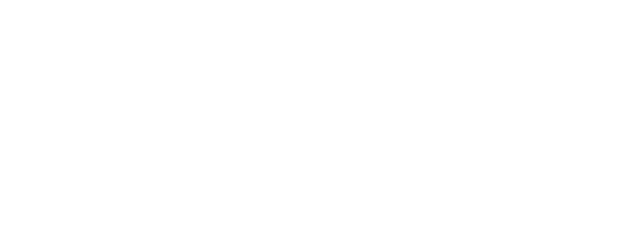
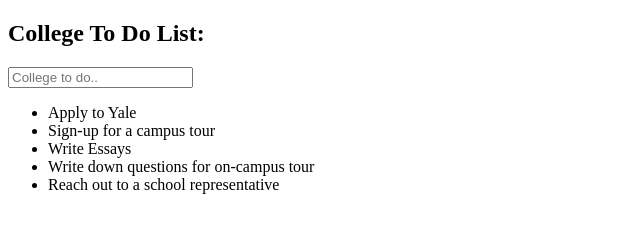
Before and after one commit to JuliaFong/toDoList, a plain HTML site: page index.html in a window 1280 px wide. Shown: the whole page, without its empty margins (0-640 px from the left). Drawn offline with Linux system fonts and the light colour scheme.

Commit message:
update front page

```diff
--- a/index.html
+++ b/index.html
@@ -3,10 +3,26 @@
 <head>
     <meta charset="UTF-8">
     <meta name="viewport" content="width=device-width, initial-scale=1.0">
+    <link rel="stylesheet" href="css/style.css">
+    <script src="js/app.js"></script>
     <meta http-equiv="X-UA-Compatible" content="ie=edge">
     <title>Document</title>
 </head>
 <body>
+    <div id="firDiv" class="header">
+        <h2>College To Do List:</h2>
+        <input type="text" id="newInput" placeholder="College to do.." />
+    </div>
+
+    <div id="list">
+        <ul id="myList">
+            <li>Apply to Yale</li>
+            <li>Sign-up for a campus tour</li>
+            <li>Write Essays</li>
+            <li>Write down questions for on-campus tour</li>
+            <li>Reach out to a school representative</li>
+        </ul>
+    </div>
 
 </body>
 </html>
```
Also changed, not shown: css/style.css (added), js/app.js (added).
